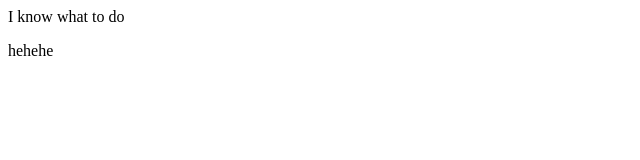
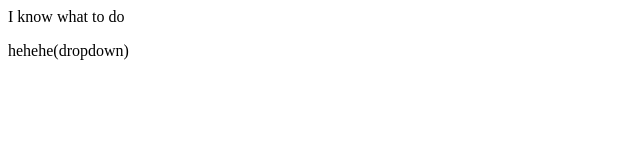
Before and after one commit to Manashwini-1903/KmcLocalRepo, a plain HTML site: page index.html in a window 1280 px wide. Shown: the full height of the page, 0-640 px from the left. Drawn offline with Linux system fonts and the light colour scheme.

Commit message:
dropdown

```diff
--- a/index.html
+++ b/index.html
@@ -1,2 +1,2 @@
 <p>I know what to do</p>
-<p>hehehe</p>
+<p>hehehe(dropdown)</p>
```
